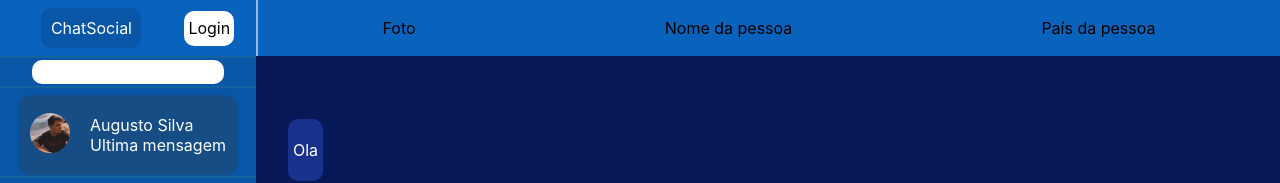
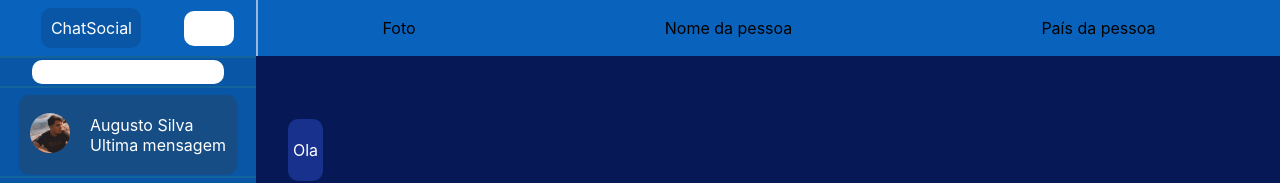
Before and after one commit to davi-souza2001/ChatSocial, a Next.js app: page / in a window 1280 px wide. Shown: the top 183 px of the page. Built offline with nearby package versions, Linux system fonts and the light colour scheme.

Commit message:
export user for application

```diff
--- a/next.config.js
+++ b/next.config.js
@@ -2,3 +2,9 @@
 module.exports = {
   reactStrictMode: true,
 }
+
+module.exports = {
+  images: {
+    domains: ['lh3.googleusercontent.com']
+  }
+}
--- a/src/components/TopBar/index.tsx
+++ b/src/components/TopBar/index.tsx
@@ -1,16 +1,31 @@
 import route from 'next/router'
+import Image from 'next/image';
+import useAuth from '../../service/hook/useAuth';
 
 import styles from './TopBar.module.css'
 
 export default function ButtonAppBar() {
+  const { user } = useAuth()
+
   return (
     <div className={styles.contentGeral}>
       <div className={styles.boxContentGeral}>
+        {user?.photo &&  (
+          <div>
+            <Image src={user.photo} width={100} height={100} />
+          </div>
+        )}
         <div className={styles.boxContent}>
           ChatSocial
         </div>
-        <div className={styles.boxPhoto} onClick={() => route.push('/login')}>
-          Login
+        <div className={styles.boxPhoto} onClick={() => {
+          if (user) {
+            alert('Fazer função de logou')
+          } else {
+            route.push('/login')
+          }
+        }}>
+          {user ? user.name : 'Login'}
         </div>
       </div>
       <div className={styles.contentNameUserMessage}>
--- a/src/models/User.ts
+++ b/src/models/User.ts
@@ -2,5 +2,5 @@ export default interface User {
     id: String
     email: String | null
     name: String | null
-    photo: String | null
+    photo: string | null
 }
--- a/src/service/context/AuthContext.tsx
+++ b/src/service/context/AuthContext.tsx
@@ -9,6 +9,7 @@ import User from "../../models/User";
 interface AuthContextProps {
     loading?: boolean;
     loginGoogle?: () => Promise<void>;
+    user?: User
     getIfUserExists?: Function
 }
 
@@ -33,7 +34,8 @@ async function setUserInDataBase(user: User) {
             set(ref(database, 'users/' + user.id), {
                 name: user.name,
                 email: user.email,
-                photo: user.photo
+                photo: user.photo,
+                id: user.id
             })
             setCookieIdUser(user)
         }
@@ -42,21 +44,10 @@ async function setUserInDataBase(user: User) {
     })
 }
 
-async function searchUserInformation(userToken: String) {
-    const dbRef = ref(database)
-    get(child(dbRef, `/users/${userToken}`)).then((res) => {
-        if (res.exists()) {
-            console.log(res.val())
-        }
-    }).catch((error) => {
-        console.log(error)
-    })
-}
-
 export function AuthProvider(props: any) {
     const [loading, setLoading] = useState(true)
     const [user, setUser] = useState<User>({
-        id: '', name: '', photo: '', email: ''
+        id: '', email: '', name: '', photo: ''
     })
     const token = Cookie.get('Admin-cookie-social-chat')
 
@@ -78,6 +69,19 @@ export function AuthProvider(props: any) {
         })
     }
 
+    async function searchUserInformation(userToken: String) {
+        const dbRef = ref(database)
+        let test
+        get(child(dbRef, `/users/${userToken}`)).then((res) => {
+            if (res.exists()) {
+                // console.log(res.val())
+                setUser(res.val())
+            }
+        }).catch((error) => {
+            console.log(error)
+        })
+    }
+
     useEffect(() => {
         if (token) {
             searchUserInformation(token)
@@ -85,7 +89,7 @@ export function AuthProvider(props: any) {
     }, [token])
 
     return (
-        <AuthContext.Provider value={{ loginGoogle, loading }}>
+        <AuthContext.Provider value={{ loginGoogle, loading, user}}>
             {props.children}
         </AuthContext.Provider>
     )
```
